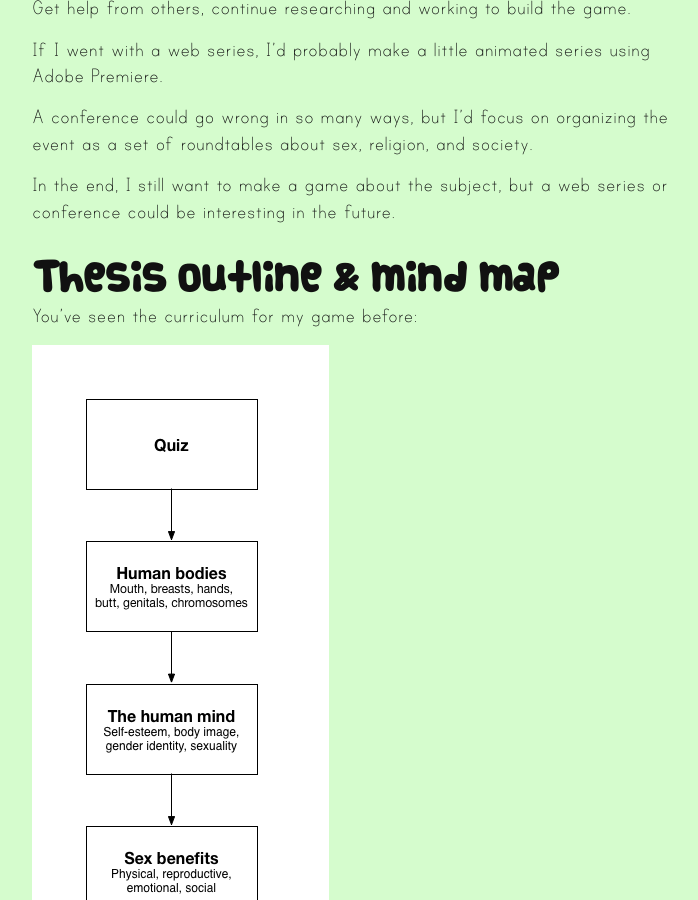
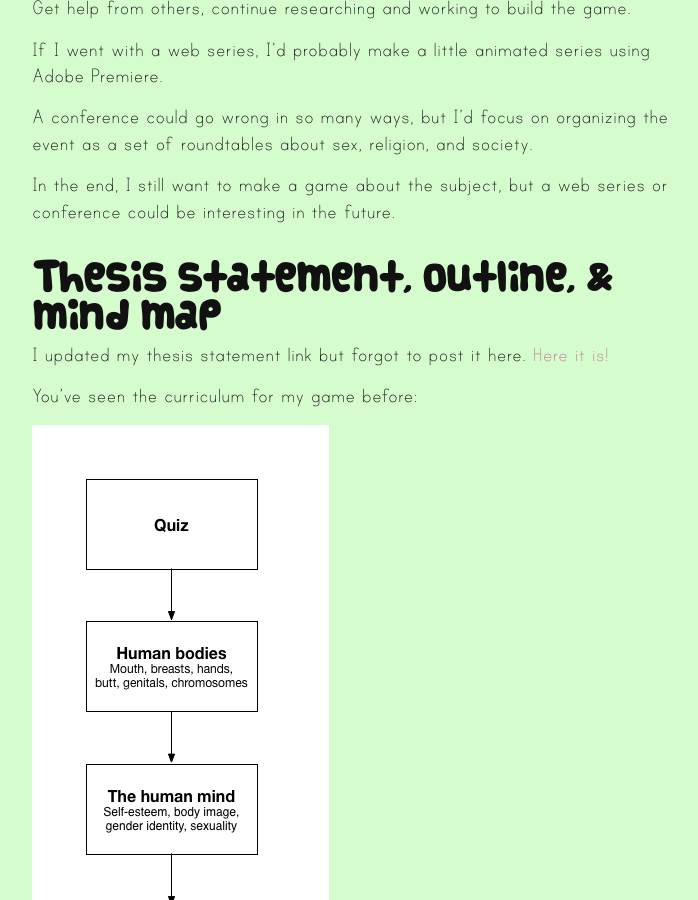
Before and after one commit to cattsmall/thesis-website, a Jekyll site: the page built from _posts/2015-09-15-why-what-if-how-what-else.md, in a window 1280 px wide and 900 px high, scrolled down 1027 px. Shown: the whole window, without its empty margins (288-986 px from the left). Built offline with Jekyll 4.4.1, drawn with Linux system fonts in a browser that asks for light colours; some web fonts are replaced.

Commit message:
fixed file issues:

```diff
--- a/_posts/2015-09-15-why-what-if-how-what-else.md
+++ b/_posts/2015-09-15-why-what-if-how-what-else.md
@@ -30,12 +30,14 @@ A conference could go wrong in so many ways, but I'd focus on organizing the eve
 
 In the end, I still want to make a game about the subject, but a web series or conference could be interesting in the future.
 
-##Thesis outline & mind map
+##Thesis statement, outline, & mind map
+I updated my thesis statement link but forgot to post it here. [Here it is!](/assets/docs/CattSmall_ThesisStatement#_2015-09-09.pdf)
+
 You've seen the curriculum for my game before:
 
 ![Gameplay topics diagram](/assets/img/posts/20150412_gameplay1.png)
 
-I created an outline based on the above and my previous thesis paper drafts. The short version is below. You can [read the full, expanded version as a PDF](CattSmall_Outline#_2015-09-16).
+I created an outline based on the above and my previous thesis paper drafts. The short version is below. You can [read the full, expanded version as a PDF](/assets/docs/CattSmall_Outline#_2015-09-16.pdf).
 
 ###Short outline
 
```
Also changed, not shown: 1 other file.
